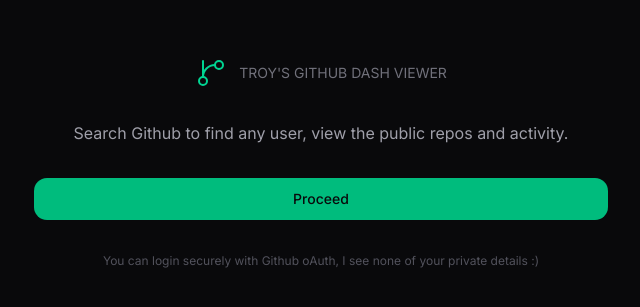
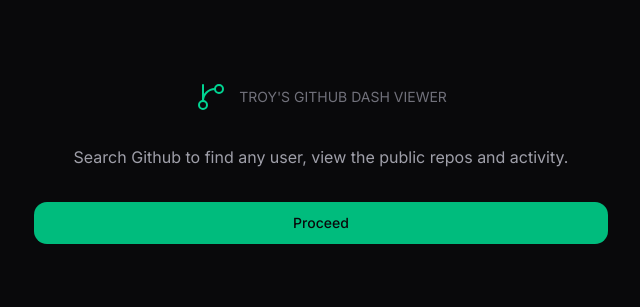
Before and after one commit to Graduate-Program-26/React-Assessment-Troy, a Next.js app: page / in a window 1280 px wide. Shown: the part 237-544 px from the top of the page, without its empty margins (319-959 px from the left). Built offline with nearby package versions, Linux system fonts and the light colour scheme.

Commit message:
hotfix: removed mention of security, was triggering Chrome safety flag

```diff
--- a/src/app/page.tsx
+++ b/src/app/page.tsx
@@ -29,11 +29,6 @@
                 >
                     <Link href="/login">Proceed</Link>
                 </Button>
-
-                <p className="text-xs text-zinc-600">
-                    You can login securely with Github oAuth, I see none of your
-                    private details :)
-                </p>
             </div>
         </main>
     );
```
